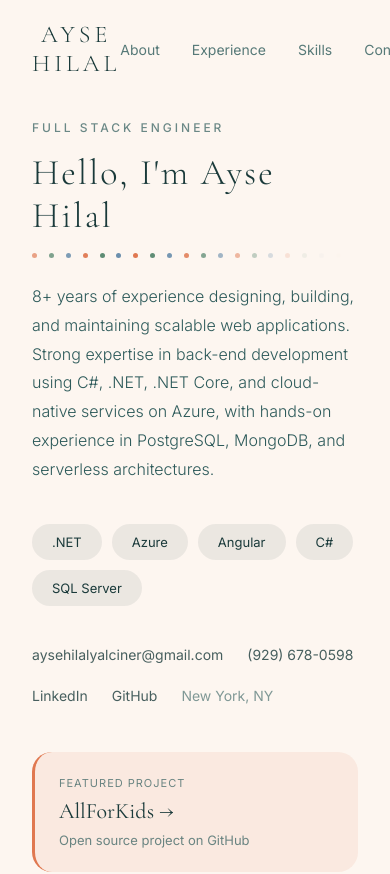
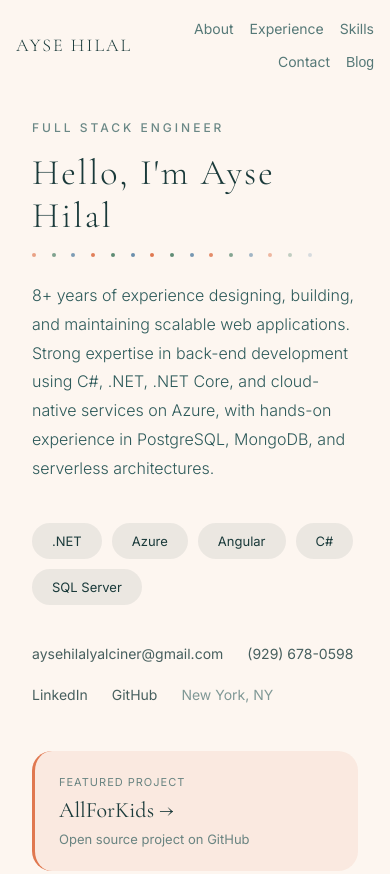
Before and after one commit to ayshilal/portfolio, a React (Create React App) app: page / in a window 390 px wide. Shown: the top 874 px of the page. Built offline with nearby package versions, Linux system fonts and the light colour scheme; the HTML template or start-up script is replaced by a standard one.

Commit message:
Update responsive styles in App.js

```diff
--- a/src/App.js
+++ b/src/App.js
@@ -117,7 +117,7 @@ function Home({ onNavigate }) {
         top: 0,
         left: 0,
         right: 0,
-        padding: '20px 32px',
+        padding: '20px clamp(16px, 4vw, 32px)',
         display: 'flex',
         justifyContent: 'space-between',
         alignItems: 'center',
@@ -126,24 +126,26 @@ function Home({ onNavigate }) {
         backdropFilter: 'blur(10px)',
         opacity: isLoaded ? 1 : 0,
         transition: 'opacity 0.5s ease',
+        gap: '24px',
       }}>
         <button
           onClick={() => onNavigate('home')}
           style={{
             fontFamily: '"Cormorant Garamond", serif',
-            fontSize: '24px',
+            fontSize: 'clamp(18px, 4vw, 24px)',
             fontWeight: 300,
-            letterSpacing: '4px',
+            letterSpacing: 'clamp(2px, 0.5vw, 4px)',
             color: '#1A3A3A',
             background: 'none',
             border: 'none',
             cursor: 'pointer',
             padding: 0,
+            whiteSpace: 'nowrap',
           }}
         >
           AYSE HILAL
         </button>
-        <div style={{ display: 'flex', gap: '32px' }}>
+        <div style={{ display: 'flex', gap: 'clamp(16px, 3vw, 32px)', flexWrap: 'wrap', justifyContent: 'flex-end' }}>
           {['About', 'Experience', 'Skills', 'Contact'].map((item) => (
             <a
               key={item}
@@ -217,17 +219,17 @@ function Home({ onNavigate }) {
           {/* Animated Dots */}
           <div style={{
             display: 'flex',
-            gap: '10px',
+            gap: 'clamp(4px, 1vw, 10px)',
             marginBottom: '24px',
-            maxWidth: '420px',
+            width: 'clamp(280px, 50vw, 420px)',
             justifyContent: 'space-between',
           }}>
-            {[...Array(20)].map((_, i) => (
+            {[...Array(15)].map((_, i) => (
               <span
                 key={i}
                 style={{
-                  width: '5px',
-                  height: '5px',
+                  width: 'clamp(4px, 0.8vw, 5px)',
+                  height: 'clamp(4px, 0.8vw, 5px)',
                   borderRadius: '50%',
                   background: i % 3 === 0 ? '#E07850' : i % 3 === 1 ? '#5B8A72' : '#6B8FAD',
                   animation: `fadeInOut 4s ease-in-out ${i * 0.15}s infinite`,
@@ -767,31 +769,33 @@ Stay tuned for more posts coming soon!`,
         top: 0,
         left: 0,
         right: 0,
-        padding: '20px 32px',
+        padding: '20px clamp(16px, 4vw, 32px)',
         display: 'flex',
         justifyContent: 'space-between',
         alignItems: 'center',
         zIndex: 100,
         background: 'rgba(253, 246, 240, 0.95)',
         backdropFilter: 'blur(10px)',
+        gap: '24px',
       }}>
         <button
           onClick={() => onNavigate('home')}
           style={{
             fontFamily: '"Cormorant Garamond", serif',
-            fontSize: '24px',
+            fontSize: 'clamp(18px, 4vw, 24px)',
             fontWeight: 300,
-            letterSpacing: '4px',
+            letterSpacing: 'clamp(2px, 0.5vw, 4px)',
             color: '#1A3A3A',
             background: 'none',
             border: 'none',
             cursor: 'pointer',
             padding: 0,
+            whiteSpace: 'nowrap',
           }}
         >
           AYSE HILAL
         </button>
-        <div style={{ display: 'flex', gap: '32px' }}>
+        <div style={{ display: 'flex', gap: 'clamp(16px, 3vw, 32px)' }}>
           <button
             onClick={() => onNavigate('home')}
             style={{
```
